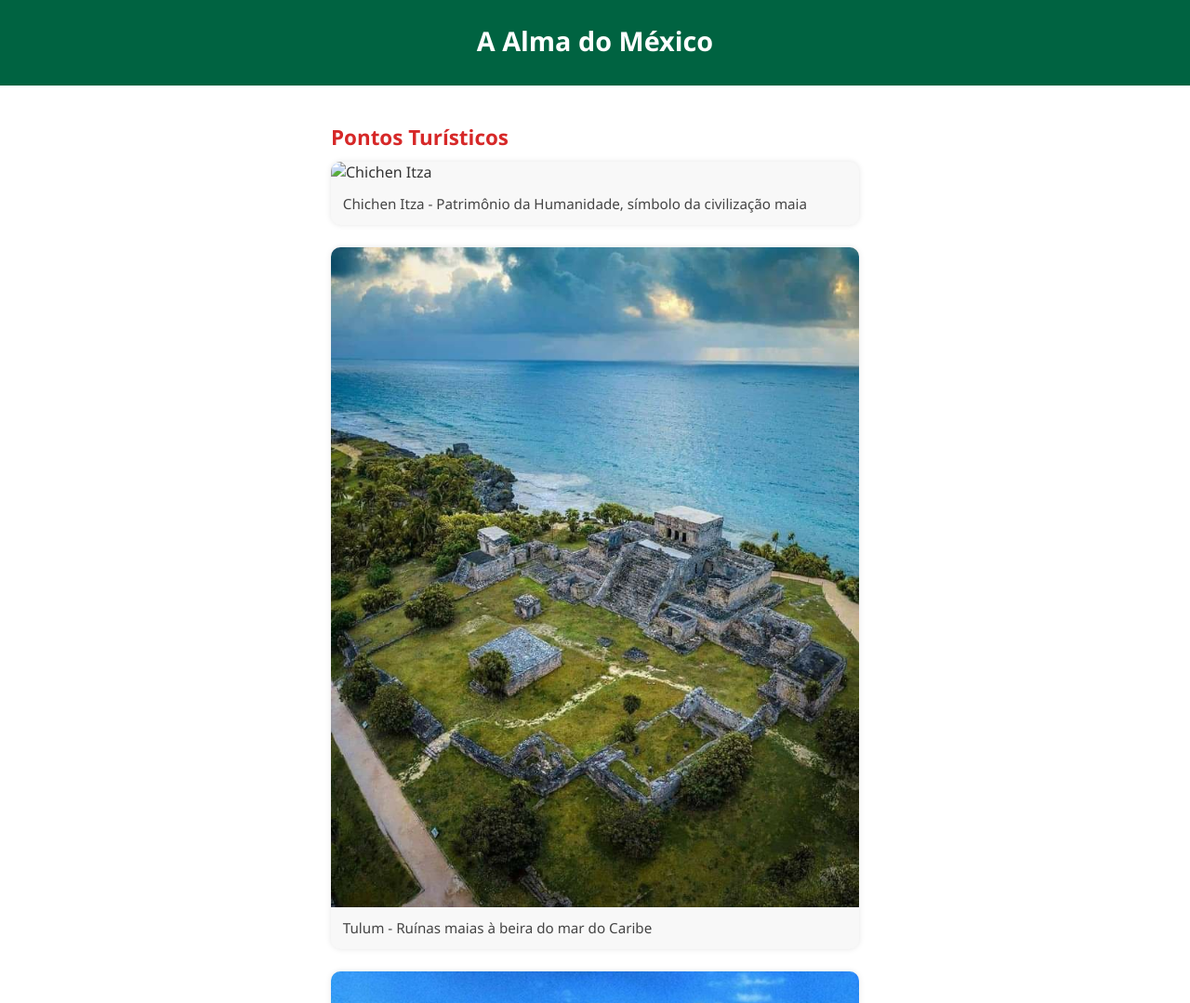
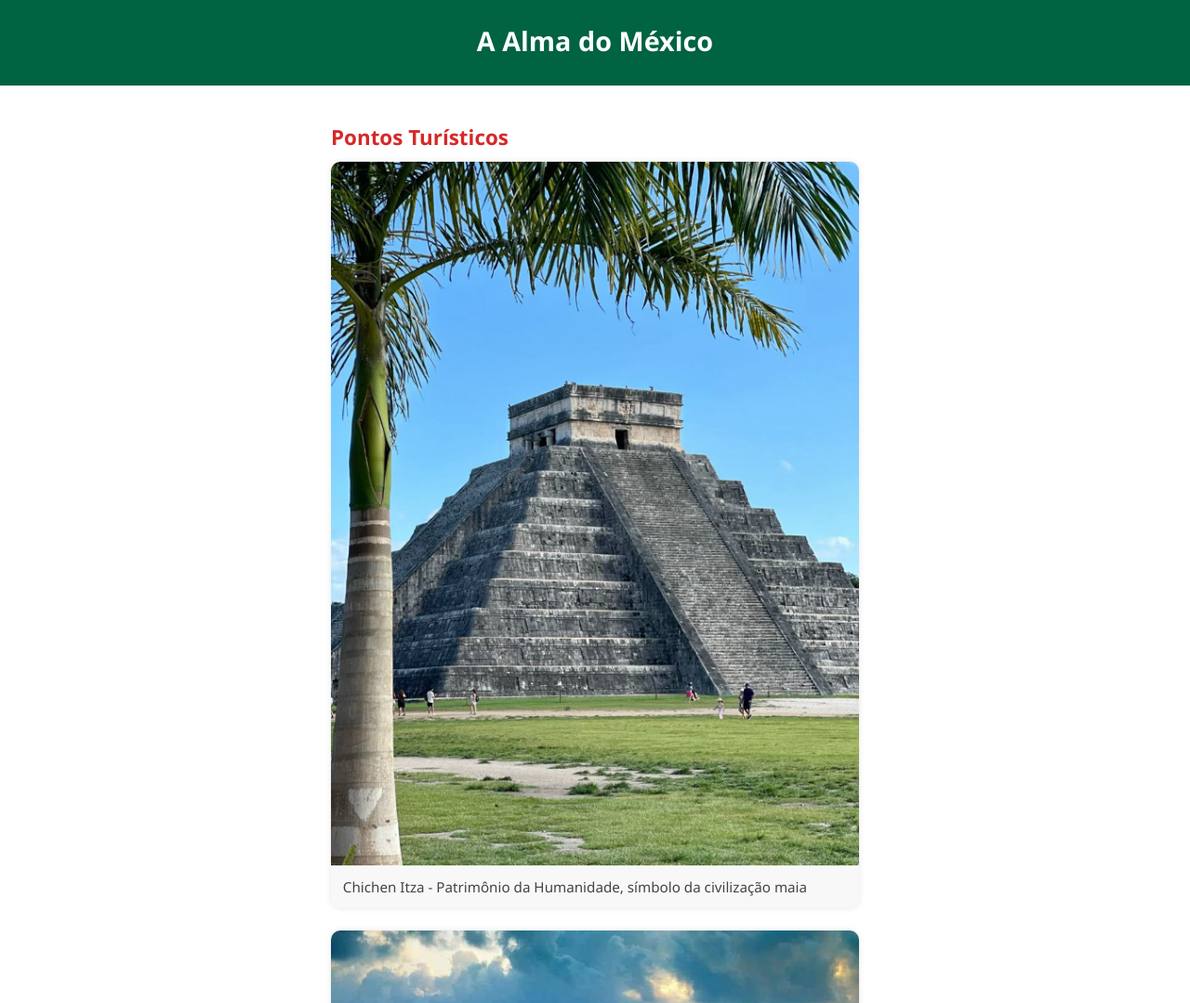
Before and after one commit to Lucasdevloper/feira, a plain HTML site: page index.html in a window 1280 px wide. Shown: the top 1079 px of the page at 93% size. Drawn offline with Linux system fonts and the light colour scheme.

Commit message:
Update index.html

```diff
--- a/index.html
+++ b/index.html
@@ -17,7 +17,7 @@
         <section>
             <h2>Pontos Turísticos</h2>
             <div class="card">
-                <img src="assets/images/Chichenitza.jpg" alt="Chichen Itza" />
+                <img src="assets/images/WhatsApp Image 2025-05-13 at 11.22.33.jpeg" alt="Chichen Itza" />
                 <p class="legenda">Chichen Itza - Patrimônio da Humanidade, símbolo da civilização maia</p>
             </div>
 
```
